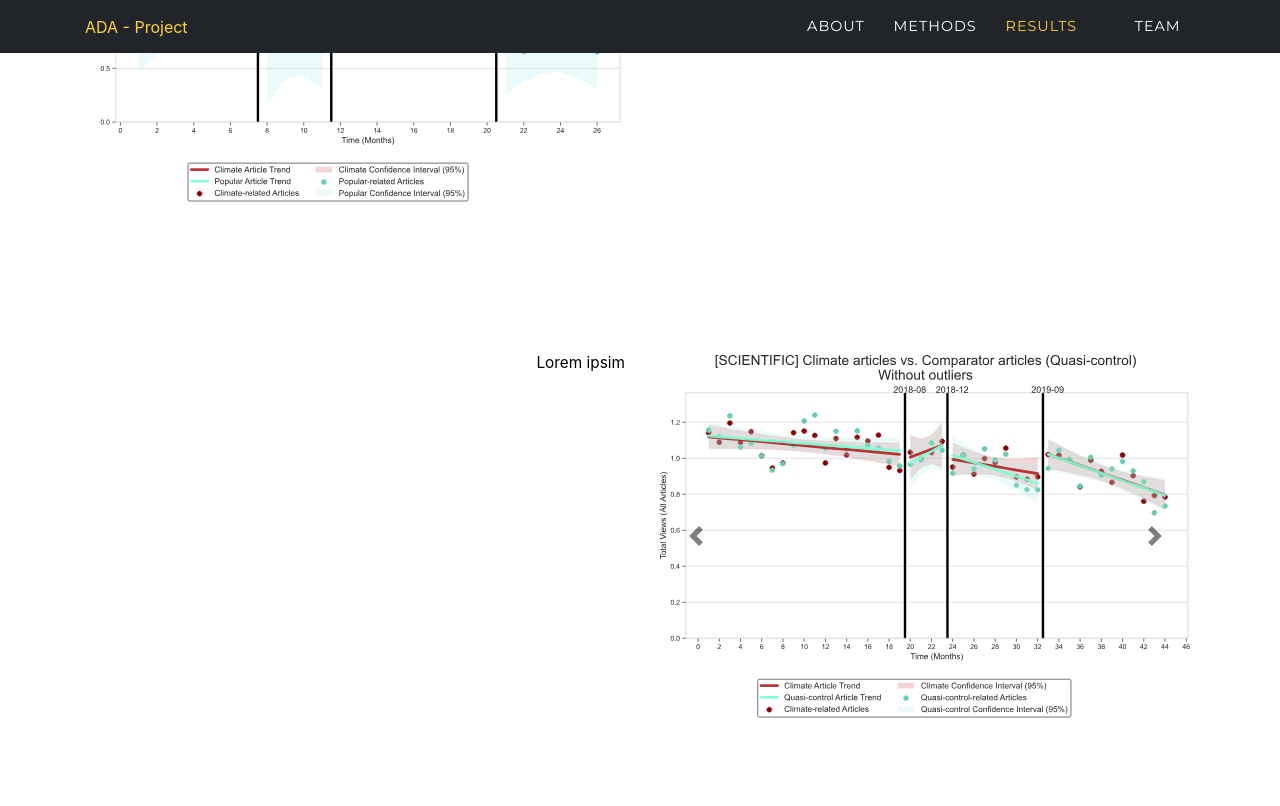
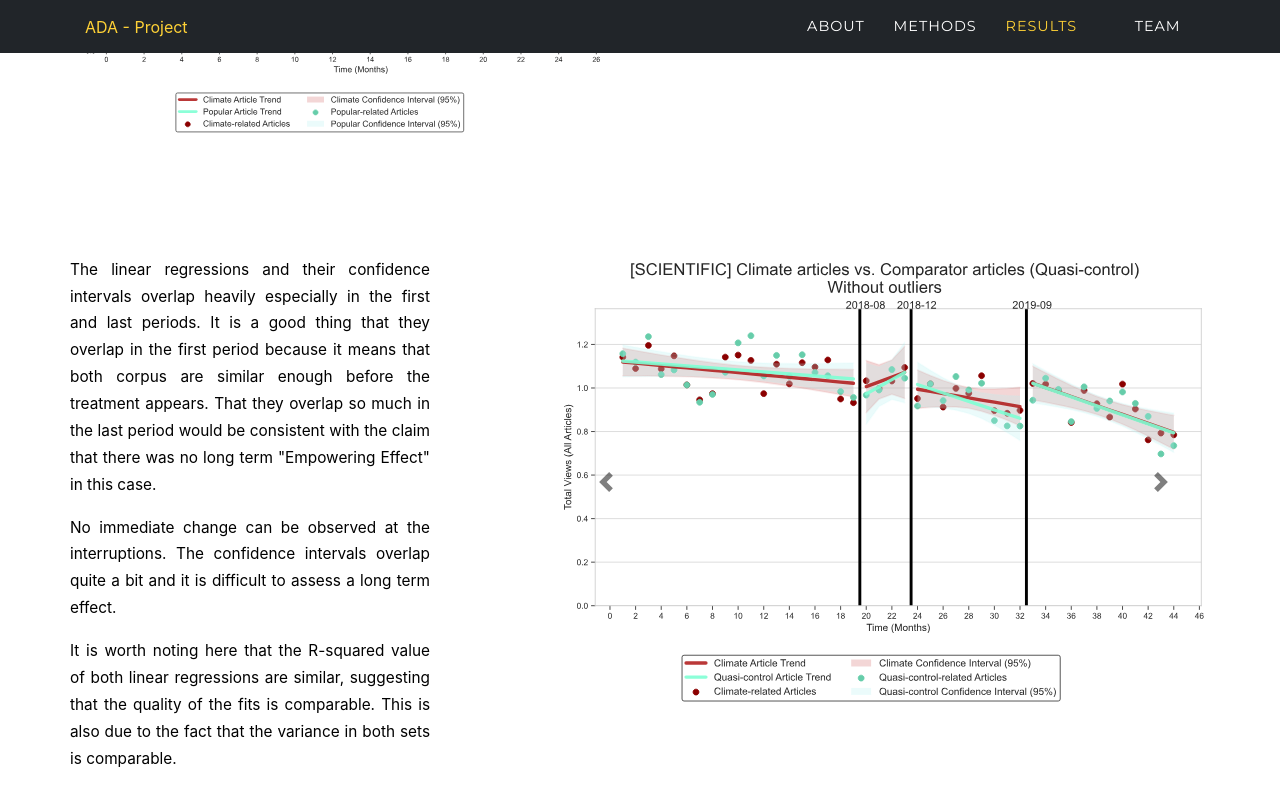
Before and after one commit to lschmdt/datastory, a Jekyll site: the page built from index.markdown, in a window 1280 px wide and 900 px high, scrolled down 5312 px. Shown: the top 806 px of the window. Built offline with Jekyll 4.4.1, drawn with Linux system fonts in a browser that asks for light colours; some web fonts are replaced.

Commit message:
ressemble a qqch

```diff
--- a/_includes/results.html
+++ b/_includes/results.html
@@ -10,11 +10,12 @@
             </p>
         <br>
         <br>
+        </div>
         <div class="row">
             <div class="col-lg-1"></div>
             <div class="card col-lg-5">
                 <img class="bd-placeholder-img mx-auto d-bloc card-img-top column" style = "width: 400px" src=assets/img/results/common_bar_plot_without_outliers.svg>
-                <div class="card-body class1" style="font-size: 0.9em;">
+                <div class="card-body" style="font-size: 0.9em;">
                     <p>
                         First, it is noted that the climate articles have a steady increase of monthly mean number of pageviews across the 3 events. This seems to be consistent with an “Empowering Effect” already before comparison with the control group. Compared with the control group, we observe that only the first (+12% for treatment,  -34% for control) and third (+14% for treatment, -40% for control) interruptions lead to a more positive difference of monthly mean number of pageviews for the treatment group, whereas the comparison of both sets for the second interruption (+2% for treatment, +59% for control) shows a radically more positive difference for the control group.
                     </p>
@@ -30,18 +31,20 @@
                 </div>
             </div>
             <div class="col-lg-1"></div>
+
         </div>
-        <br/>
-        <br/>
+
         <div class="col-lg-12 text-center class1">
+            <br>
+            <br>
             <p>
                 The steady increase of the treatment group when the other group has radical differences between periods is consistent with an "Empowering Effect" at least for the first and last interruptions. The control group has a large variance, which seems to make the comparison a bit fragile here.
 
                 Intuitively, if the claim of an "Empowering Effect" is true, the monthly mean number of pageviews across the 4 periods should increase more/decrease less in the treatment group (articles related to climate change) than in the control. This sort of trend is not observable for the scientific articles, at least not for the 2nd and 3rd interventions. One might argue that the first intervention might have had an impact. This claim is to be verified by further tests.
             </p>
+            <br>
+            <br>
         </div>
-        <br>
-        <br>
 
         <div class="row">
             <div class="col-sm-6">
@@ -79,14 +82,21 @@
         <br/>
         <br/>
         <div class="row">
-            <div class="col-sm-6">
+            <div class="col-sm-4 class1">
                 <div>
-                    <p style="text-align: right;">
-                        Lorem ipsim
+                    <p>
+                        The linear regressions and their confidence intervals overlap heavily especially in the first and last periods. It is a good thing that they overlap in the first period because it means that both corpus are similar enough before the treatment appears. That they overlap so much in the last period would be consistent with the claim that there was no long term "Empowering Effect" in this case.
+                    </p>
+                    <p>
+                        No immediate change can be observed at the interruptions. The confidence intervals overlap quite a bit and it is difficult to assess a long term effect.
+                    </p>
+                    <p>
+                        It is worth noting here that the R-squared value of both linear regressions are similar, suggesting that the quality of the fits is comparable. This is also due to the fact that the variance in both sets is comparable.
                     </p>
                 </div>
             </div>
-            <div class="col-sm-6">
+            <div class="col-sm-1"></div>
+            <div class="col-sm-7">
                 <div id="carouselResults2" class="carousel slide" data-ride="carousel">
                     <div class="carousel-inner">
                       <div class="carousel-item active" data-interval= "10000">
```
Also changed, not shown: _data/sitetext.yml (+1 -4 lines).
